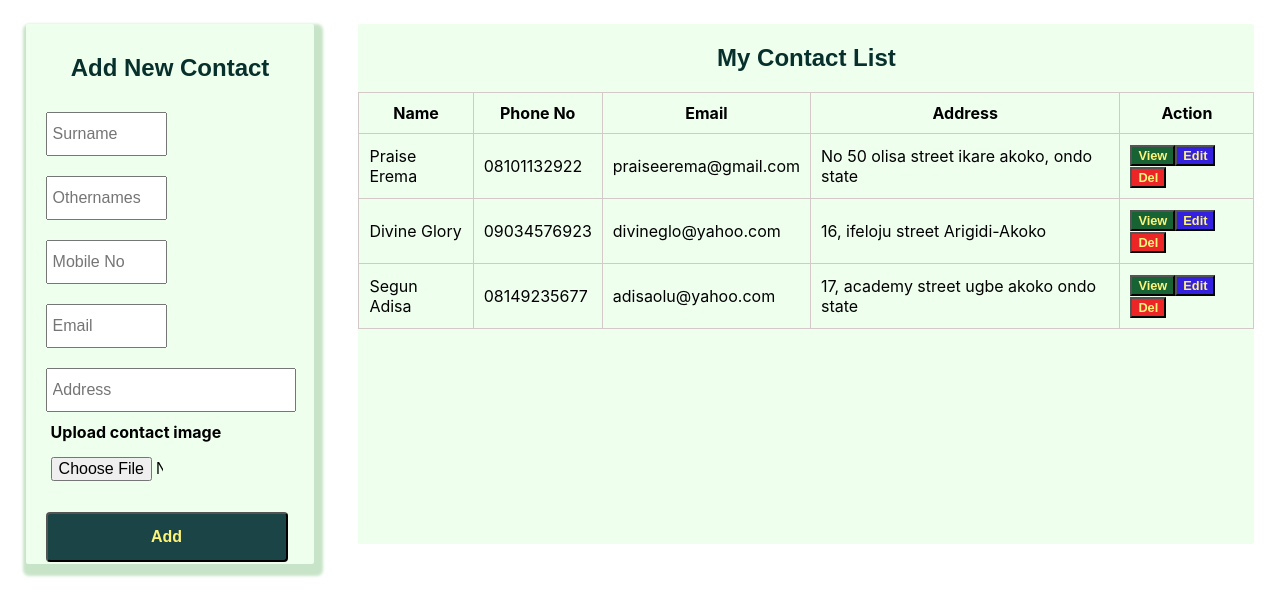
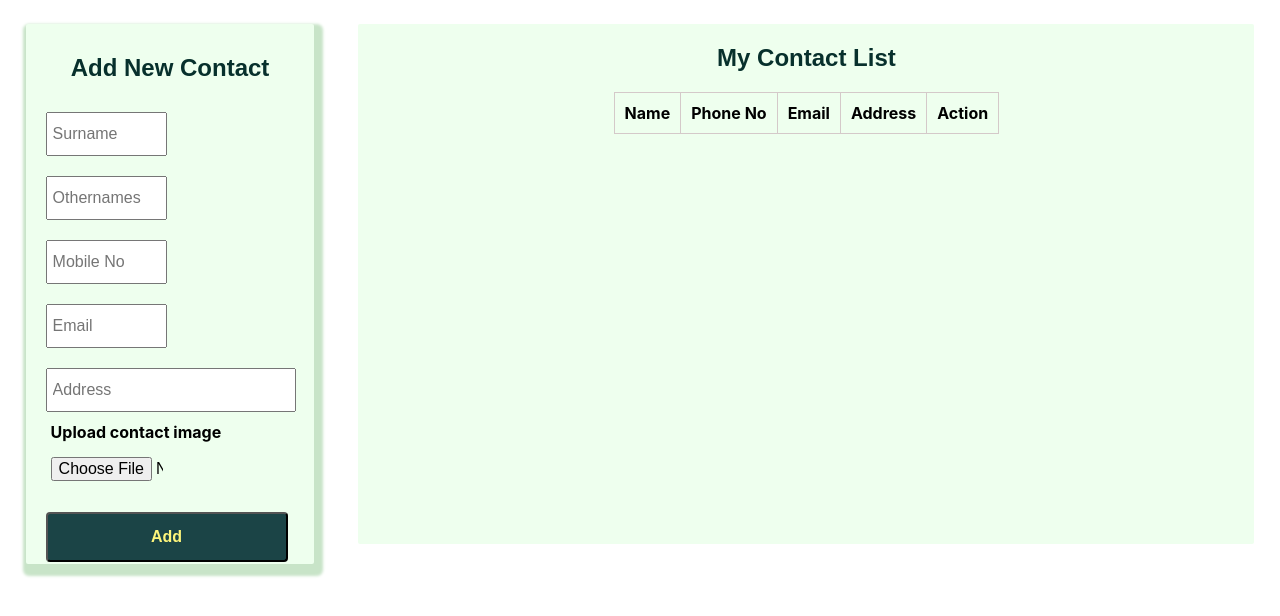
Before and after one commit to praizerema/phonebook, a React (Create React App) app: page / in a window 1280 px wide. Shown: the top 616 px of the page. Built offline with nearby package versions, Linux system fonts and the light colour scheme.

Commit message:
add flow created

```diff
--- a/src/components/Phonebook.js
+++ b/src/components/Phonebook.js
@@ -10,7 +10,8 @@ class Phonebook extends Component {
       email: "",
       address: "",
       fileupload: "",
-      contactList: []
+      contactList: [],
+      table: []
     };
   }
   surnameHandler(e) {
@@ -52,7 +53,8 @@ class Phonebook extends Component {
       alert("invalid othernames");
     } else if (this.state.phoneNo.length > 11) {
       alert("invalid phoneNo");
-    } else if(!/^([a-zA-Z0-9_\-\.]+)@([a-zA-Z0-9_\-\.]+)\.([a-zA-Z]{2,5})$/.test(
+    } else if (
+      !/^([a-zA-Z0-9_\-\.]+)@([a-zA-Z0-9_\-\.]+)\.([a-zA-Z]{2,5})$/.test(
         this.state.email
       )
     ) {
@@ -151,42 +153,61 @@ class Phonebook extends Component {
         <div className="contactWrap">
           <h2>My Contact List</h2>
           <table>
+            <tbody>
               <tr>
-              <th>Name</th> <th>Phone No</th> <th>Email</th> <th>Address</th>{" "}
+                <th>Name</th> <th>Phone No</th> <th>Email</th> <th>Address</th>
                 <th>Action</th>
               </tr>
-            <tr>
-              <td>Praise Erema</td> <td>08101132922</td>{" "}
-              <td>praiseerema@gmail.com</td>{" "}
-              <td>No 50 olisa street ikare akoko, ondo state</td>{" "}
+              {this.state.contactList.map(function(item, key) {
+                return (
+                  <tr key={key}>
                     <td>
-                <button className="green" id="">
-                  View
-                </button>
-                <button className="blue">Edit</button>
-                <button className="red">Del</button>
+                      {item.surname} {item.othernames}
                     </td>
-            </tr>
-            <tr>
-              <td>Divine Glory</td> <td>09034576923</td>{" "}
-              <td>divineglo@yahoo.com</td>{" "}
-              <td>16, ifeloju street Arigidi-Akoko</td>{" "}
+                    <td>{item.phoneNo}</td>
+                    <td>{item.email}</td>
+                    <td>{item.address}</td>
                     <td>
                       <button className="green">View</button>
                       <button className="blue">Edit</button>
                       <button className="red">Del</button>
                     </td>
                   </tr>
-            <tr>
-              <td>Segun Adisa</td> <td>08149235677</td>{" "}
-              <td>adisaolu@yahoo.com</td>{" "}
-              <td>17, academy street ugbe akoko ondo state</td>{" "}
-              <td>
-                <button className="green">View</button>
-                <button className="blue">Edit</button>
-                <button className="red">Del</button>
-              </td>
-            </tr>
+                  // <tr>
+                  //   <td>Praise Erema</td> <td>08101132922</td>{" "}
+                  //   <td>praiseerema@gmail.com</td>{" "}
+                  //   <td>No 50 olisa street ikare akoko, ondo state</td>{" "}
+                  //   <td>
+                  //     <button className="green" id="">
+                  //       View
+                  //     </button>
+                  //     <button className="blue">Edit</button>
+                  //     <button className="red">Del</button>
+                  //   </td>
+                  // </tr>
+                  // <tr>
+                  //   <td>Divine Glory</td> <td>09034576923</td>{" "}
+                  //   <td>divineglo@yahoo.com</td>{" "}
+                  //   <td>16, ifeloju street Arigidi-Akoko</td>{" "}
+                  //   <td>
+                  //     <button className="green">View</button>
+                  //     <button className="blue">Edit</button>
+                  //     <button className="red">Del</button>
+                  //   </td>
+                  // </tr>
+                  // <tr>
+                  //   <td>Segun Adisa</td> <td>08149235677</td>{" "}
+                  //   <td>adisaolu@yahoo.com</td>{" "}
+                  //   <td>17, academy street ugbe akoko ondo state</td>{" "}
+                  //   <td>
+                  //     <button className="green">View</button>
+                  //     <button className="blue">Edit</button>
+                  //     <button className="red">Del</button>
+                  //   </td>
+                  // </tr>
+                );
+              })}
+            </tbody>
           </table>
         </div>
       </div>
```
Lines whose indentation alone changed are shown as unchanged.
